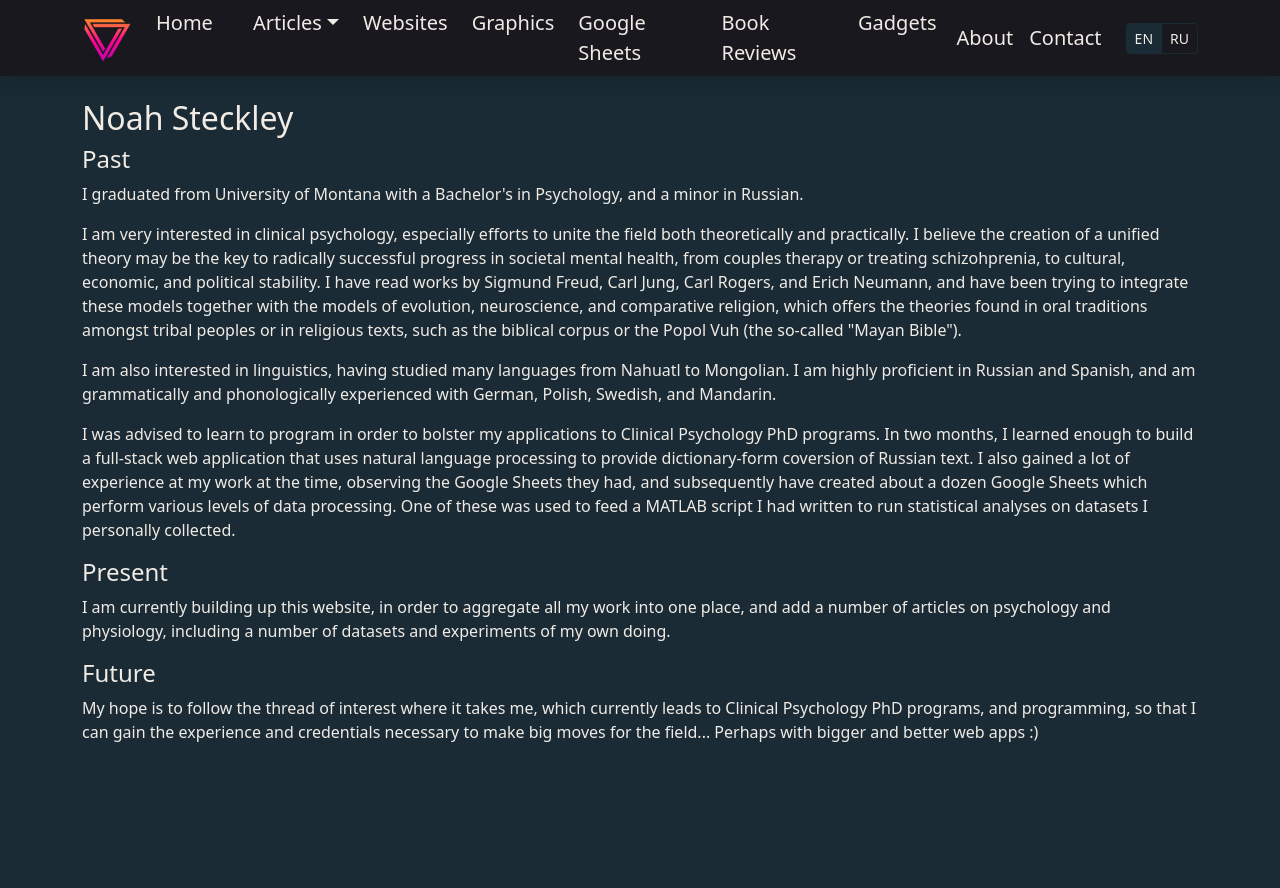
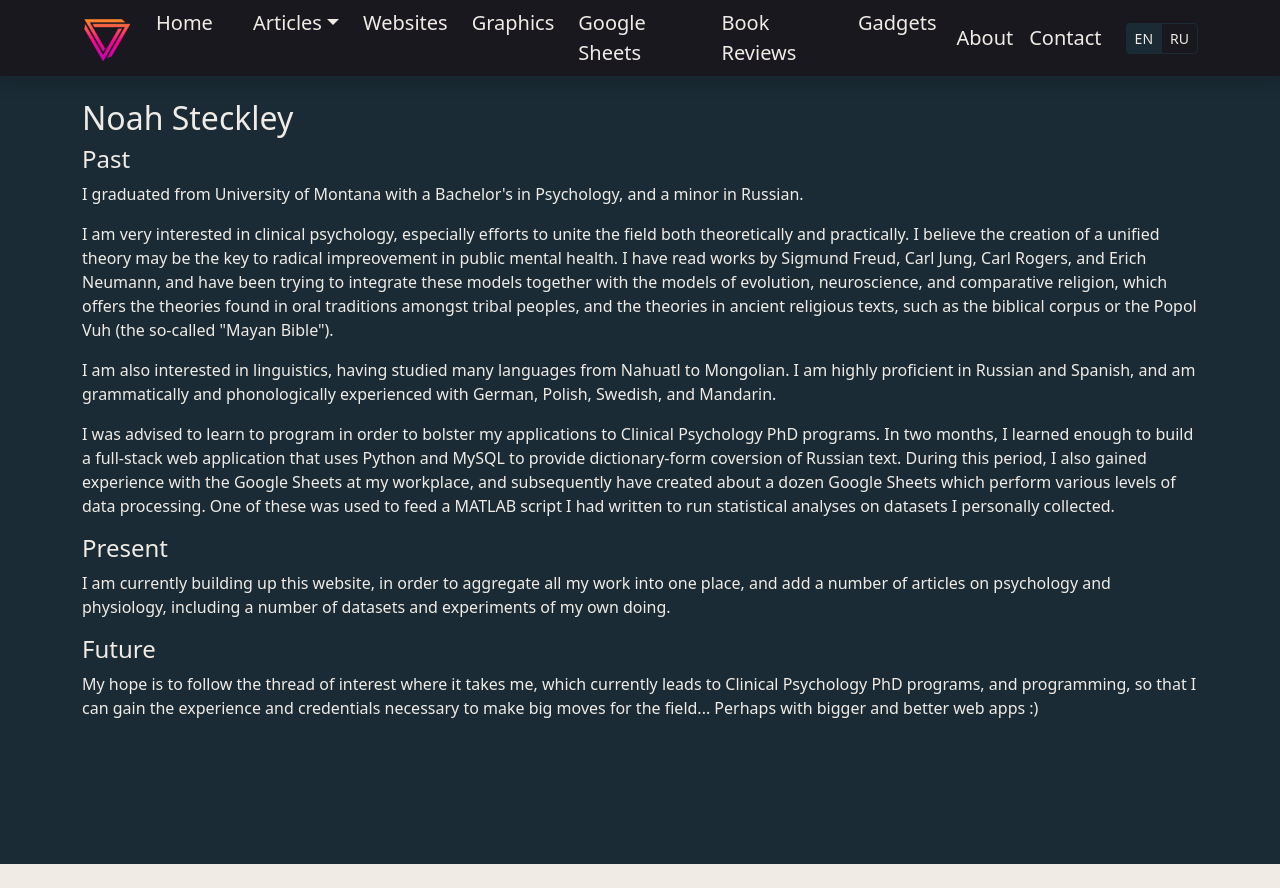
Before and after one commit to Noah3141/NoahSteckley, a React (Create React App) app: page /about in a window 1280 px wide. After the commit the page ends 864 px from the top, so only its background shows below. Built offline with nearby package versions, Linux system fonts and the light colour scheme.

Commit message:
Textual updates

```diff
--- a/src/components/inc/Title.jsx
+++ b/src/components/inc/Title.jsx
@@ -2,9 +2,9 @@ import React from "react";
 
 function Title(props) {
   if (props.className === "text-light") {
-    return <h2 className="pt-4 text-light">{props.title}</h2>;
+    return <h2 className="pt-4 mb-2 text-light">{props.title}</h2>;
   }
-  return <h2 className="pt-4">{props.title}</h2>;
+  return <h2 className="pt-4 mb-2">{props.title}</h2>;
 }
 
 export default Title;
--- a/src/components/pages/About.jsx
+++ b/src/components/pages/About.jsx
@@ -14,14 +14,13 @@ function About() {
         <p className="text-light">
           I am very interested in clinical psychology, especially efforts to
           unite the field both theoretically and practically. I believe the
-          creation of a unified theory may be the key to radically successful
-          progress in societal mental health, from couples therapy or treating
-          schizohprenia, to cultural, economic, and political stability. I have
-          read works by Sigmund Freud, Carl Jung, Carl Rogers, and Erich
-          Neumann, and have been trying to integrate these models together with
-          the models of evolution, neuroscience, and comparative religion, which
-          offers the theories found in oral traditions amongst tribal peoples or
-          in religious texts, such as the biblical corpus or the Popol Vuh (the
+          creation of a unified theory may be the key to radical impreovement in
+          public mental health. I have read works by Sigmund Freud, Carl Jung,
+          Carl Rogers, and Erich Neumann, and have been trying to integrate
+          these models together with the models of evolution, neuroscience, and
+          comparative religion, which offers the theories found in oral
+          traditions amongst tribal peoples, and the theories in ancient
+          religious texts, such as the biblical corpus or the Popol Vuh (the
           so-called "Mayan Bible").
         </p>
         <p className="text-light">
@@ -33,13 +32,13 @@ function About() {
         <p className="text-light">
           I was advised to learn to program in order to bolster my applications
           to Clinical Psychology PhD programs. In two months, I learned enough
-          to build a full-stack web application that uses natural language
-          processing to provide dictionary-form coversion of Russian text. I
-          also gained a lot of experience at my work at the time, observing the
-          Google Sheets they had, and subsequently have created about a dozen
-          Google Sheets which perform various levels of data processing. One of
-          these was used to feed a MATLAB script I had written to run
-          statistical analyses on datasets I personally collected.
+          to build a full-stack web application that uses Python and MySQL to
+          provide dictionary-form coversion of Russian text. During this period,
+          I also gained experience with the Google Sheets at my workplace, and
+          subsequently have created about a dozen Google Sheets which perform
+          various levels of data processing. One of these was used to feed a
+          MATLAB script I had written to run statistical analyses on datasets I
+          personally collected.
         </p>
         <h4 className="text-light">Present</h4>
         <p className="text-light">
--- a/src/components/pages/Contact.jsx
+++ b/src/components/pages/Contact.jsx
@@ -13,7 +13,7 @@ function Contact() {
               target="_blank"
               rel="noreferrer"
             >
-              Github
+              GitHub
             </a>
           </li>
           <li className="mt-3">
--- a/src/components/pages/Gadgets.jsx
+++ b/src/components/pages/Gadgets.jsx
@@ -17,6 +17,15 @@ function Gadgets() {
             </h4>
           </div>
         </div>
+        <div className="card shadow mt-4">
+          <div className="card-body">
+            <h4>
+              <Link to="/gadgets/mind-map">
+                Prototype of: Adversarial Scientific Mind Map
+              </Link>
+            </h4>
+          </div>
+        </div>
       </div>
     </div>
   );
--- a/src/components/pages/Home.jsx
+++ b/src/components/pages/Home.jsx
@@ -5,6 +5,17 @@ function Home() {
   return (
     <div className="container">
       <Title title="Home" />
+      <center>
+        <iframe
+          src="https://calendar.google.com/calendar/embed?height=600&wkst=1&bgcolor=%23616161&ctz=America%2FNew_York&showPrint=0&showTabs=0&showCalendars=0&showTz=0&mode=MONTH&showNav=0&title=Available%20Hours"
+          style={{ border: "solid 1px #777" }}
+          width="1200"
+          height="600"
+          title="Available Hours"
+          frameborder="0"
+          scrolling="no"
+        ></iframe>
+      </center>
     </div>
   );
 }
--- a/src/components/pages/MyResearch.jsx
+++ b/src/components/pages/MyResearch.jsx
@@ -17,6 +17,21 @@ function MyResearch() {
         </div>
       </div>
       <div className="card mt-4 shadow">
+        <div className="card-body">
+          <h4>
+            <Link to="/articles/my-research/alcohol-consumption">
+              Alcohol Consumption Rates at Large Events
+            </Link>
+          </h4>
+          <p>
+            Lorem ipsum dolor sit amet consectetur adipisicing elit. Ratione ut
+            non earum debitis provident quia ea accusantium. Delectus soluta
+            dolores iste repellendus natus, sint itaque. Recusandae, nobis. Cum,
+            odio velit?
+          </p>
+        </div>
+      </div>
+      <div className="card mt-4 shadow">
         <div className="card-body ">
           <h4>
             <Link to="/articles/my-research/carbohydrate-intake">
@@ -31,21 +46,6 @@ function MyResearch() {
           </p>
         </div>
       </div>
-      <div className="card mt-4 shadow">
-        <div className="card-body">
-          <h4>
-            <Link to="/articles/my-research/alcohol-consumption">
-              Alcohol Consumption Rates at Large Events
-            </Link>
-          </h4>
-          <p>
-            Lorem ipsum dolor sit amet consectetur adipisicing elit. Ratione ut
-            non earum debitis provident quia ea accusantium. Delectus soluta
-            dolores iste repellendus natus, sint itaque. Recusandae, nobis. Cum,
-            odio velit?
-          </p>
-        </div>
-      </div>
     </div>
   );
 }
```
